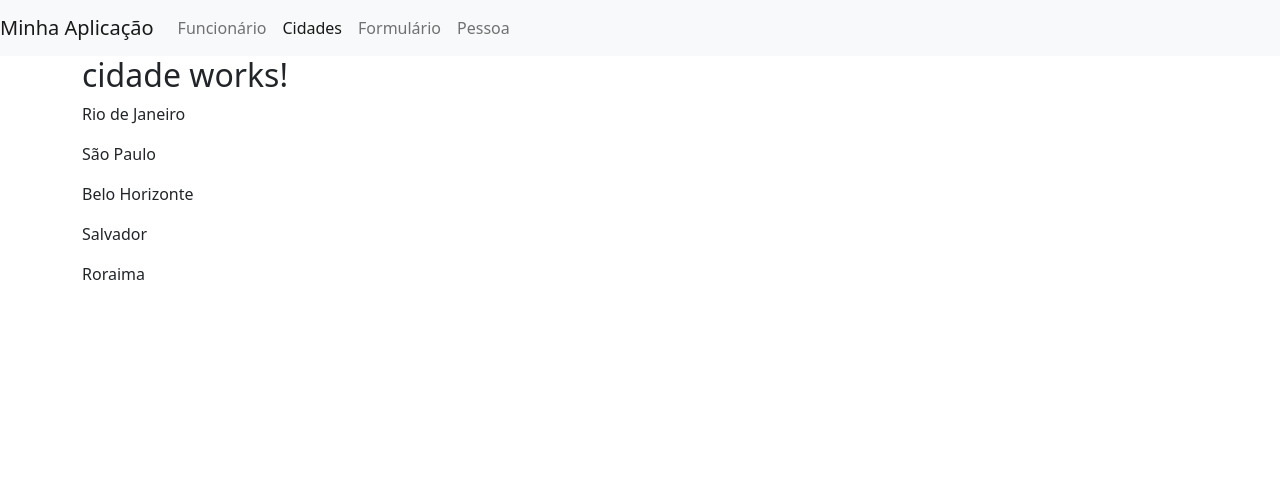
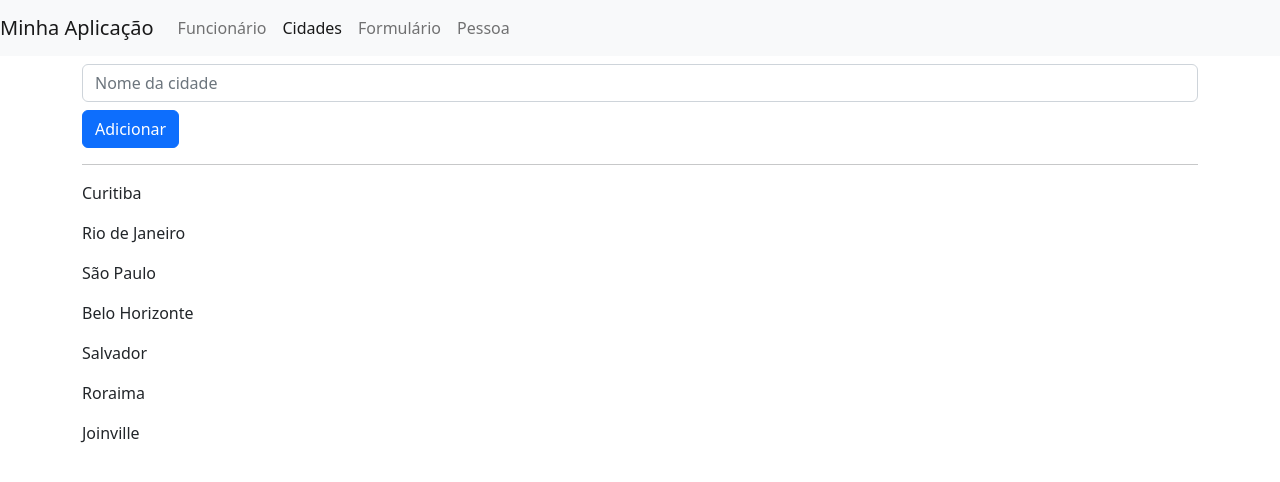
Before and after one commit to tallyto/angular-full-stack, an Angular app: page /cidades in a window 1280 px wide. Shown: the top 482 px of the page. Built offline with nearby package versions, Linux system fonts and the light colour scheme; data requests are answered from the project's data file.

Commit message:
16.4 - fazendo requisicao com post

```diff
--- a/data/db.json
+++ b/data/db.json
@@ -1,5 +1,9 @@
 {
   "cidades": [
+    {
+      "nome": "Curitiba",
+      "id": 1
+    },
     {
       "nome": "Rio de Janeiro",
       "id": 2
@@ -19,6 +23,10 @@
     {
       "nome": "Roraima",
       "id": 6
+    },
+    {
+      "nome": "Joinville",
+      "id": 7
     }
   ]
 }
--- a/src/app/app.module.ts
+++ b/src/app/app.module.ts
@@ -3,7 +3,7 @@
 
 import {AppRoutingModule} from './app-routing.module'
 import {AppComponent} from './app.component'
-import {NgbCollapseModule, NgbModule} from '@ng-bootstrap/ng-bootstrap'
+import {NgbAlertModule, NgbCollapseModule, NgbModule} from '@ng-bootstrap/ng-bootstrap'
 import {FormsModule} from '@angular/forms'
 import {FuncionarioCardComponent} from './funcionario-card/funcionario-card.component'
 import {CampoColoridoDirective} from './campo-colorido.directive'
@@ -35,7 +35,8 @@
     NgbModule,
     FormsModule,
     NgbCollapseModule,
-    HttpClientModule
+    HttpClientModule,
+    NgbAlertModule
   ],
   providers: [
     {provide: LOCALE_ID, useValue: 'pt'},
--- a/src/app/cidade/cidade.component.html
+++ b/src/app/cidade/cidade.component.html
@@ -1,11 +1,19 @@
 <div class="container">
-  <div *ngIf="error" class="alert alert-danger" role="alert">
-    {{error.message}}
-  </div>
-  <h2>cidade works!</h2>
+  <p *ngFor="let alert of alerts">
+    <ngb-alert [type]="alert.type" (closed)="fecharAlerta(alert)">{{ alert.message | json }}</ngb-alert>
+  </p>
+
+  <form (ngSubmit)="adicionar()" class="mt-2">
+    <input [(ngModel)]="nome" type="text" name="cidade" class="form-control" id="cidade" aria-describedby="cidadeHelp" placeholder="Nome da cidade" required>
+    <button class="btn btn-primary mt-2" type="submit">Adicionar</button>
+  </form>
+
+
+  <hr>
   <div *ngIf="cidades.length > 0">
     <p *ngFor="let cidade of cidades">
       {{cidade.nome}}
     </p>
   </div>
+
 </div>
--- a/src/app/cidade/cidade.component.ts
+++ b/src/app/cidade/cidade.component.ts
@@ -1,30 +1,75 @@
 import {Component, OnInit} from '@angular/core';
 import {CidadeService} from "./cidade.service";
+
+interface Cidade {
+  nome: string;
+}
+
+interface Alert {
+  type: 'success' | 'danger';
+  message: string;
+}
 
 @Component({
   selector: 'app-cidade',
   templateUrl: './cidade.component.html',
   styleUrls: ['./cidade.component.css'],
-  providers: [CidadeService]
+  providers: [CidadeService],
 })
 export class CidadeComponent implements OnInit {
-  public cidades: any = []
-  public error: any
+  public cidades: Cidade[] = [];
+  public nome = '';
+  public alerts: Alert[] = [];
 
   constructor(private cidadeService: CidadeService) {
   }
 
   ngOnInit(): void {
-    this.cidadeService.consultar().subscribe(
-      {
-        next: (value) => {
-          this.cidades = value;
-        },
-        error: (error) => {
-          this.error = error
-        }
-      }
-    )
+    this.atualizarCidades();
   }
 
+  adicionar(): void {
+    if (!this.nome) {
+      return;
+    }
+
+    this.cidadeService.adicionar({nome: this.nome})
+      .subscribe(
+        {
+          next: () => {
+            this.adicionarAlerta('success', 'Cidade foi adicionada com sucesso!');
+            this.nome = '';
+            this.atualizarCidades();
+          },
+          error: (err: Error) => {
+            this.adicionarAlerta('danger', err.message);
+          }
+        }
+      );
+  }
+
+  atualizarCidades(): void {
+    this.cidadeService.consultar()
+      .subscribe(
+        {
+          next: (value) => {
+            this.cidades = value as Cidade[];
+          },
+          error: (err: Error) => {
+            this.adicionarAlerta('danger', err.message);
+          }
+        }
+      );
+  }
+
+  adicionarAlerta(type: 'success' | 'danger', message: string): void {
+    this.alerts.push({type, message});
+  }
+
+  fecharAlerta(alert: Alert): void {
+    const index: number = this.alerts.indexOf(alert);
+    if (index !== -1) {
+      this.alerts.splice(index, 1);
+    }
+  }
 }
--- a/src/app/cidade/cidade.service.ts
+++ b/src/app/cidade/cidade.service.ts
@@ -5,10 +5,16 @@
   providedIn: 'root'
 })
 export class CidadeService {
+  private url = 'http://localhost:3000/cidades'
 
   constructor(private http: HttpClient) { }
 
   consultar() {
-    return this.http.get('http://localhost:3000/cidades')
+    return this.http.get(this.url)
   }
+
+  adicionar(cidade: any) {
+   return  this.http.post(this.url, cidade)
+  }
+
 }
```
